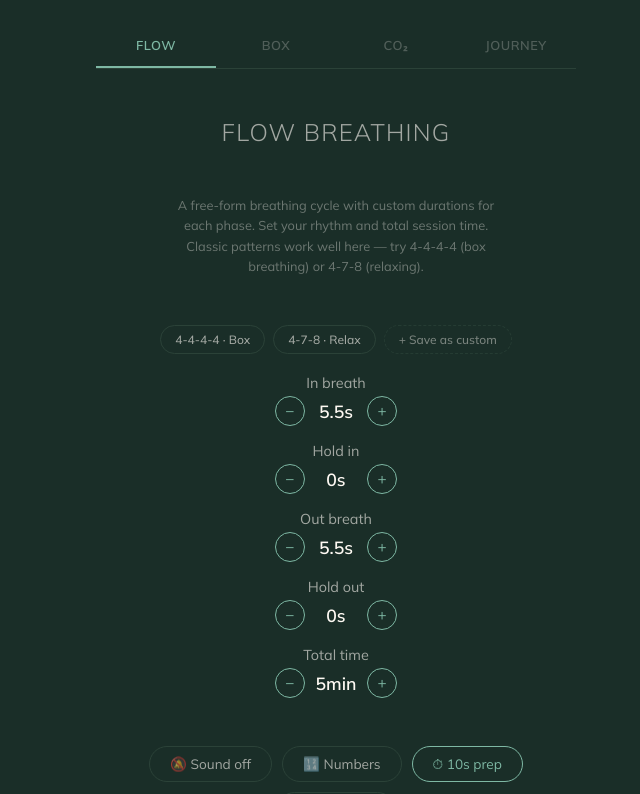
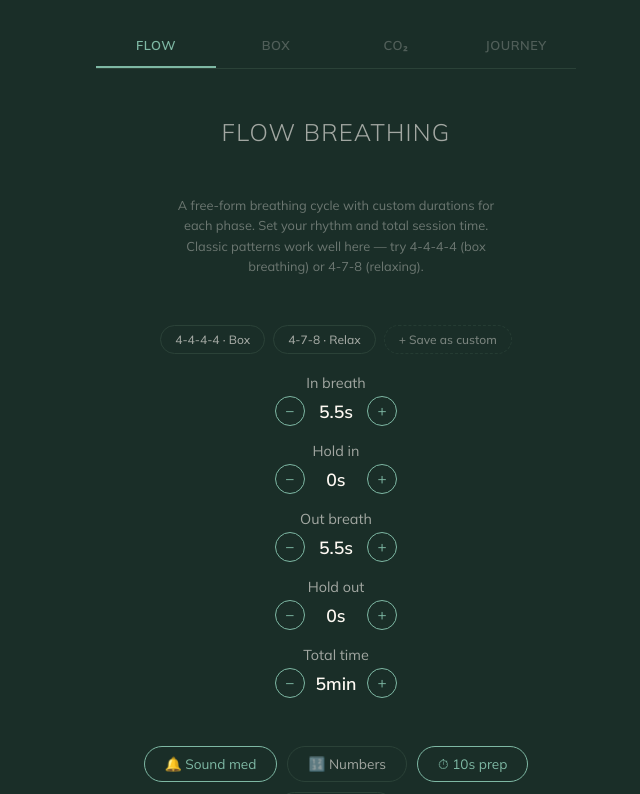
Before and after one commit to nickvunen/lekker-progressief-box-ademen, a React (Vite) app: page / in a window 1280 px wide. Shown: the top 794 px of the page, without its empty margins (304-944 px from the left). Built offline with nearby package versions, Linux system fonts and the light colour scheme; no server answers.

Commit message:
Cycle Sound pill through off/low/med/high with adjustable volume

```diff
--- a/src/App.tsx
+++ b/src/App.tsx
@@ -18,6 +18,29 @@ type Tab =
   | 'breath-journey';
 
 type DisplayMode = 'numbers' | 'bubble';
+
+type SoundLevel = 'off' | 'low' | 'medium' | 'high';
+
+const SOUND_VOLUMES: Record<SoundLevel, number> = {
+  off: 0,
+  low: 0.35,
+  medium: 0.65,
+  high: 1,
+};
+
+const SOUND_CYCLE: readonly SoundLevel[] = [
+  'off',
+  'low',
+  'medium',
+  'high',
+] as const;
+
+const SOUND_LABELS: Record<SoundLevel, string> = {
+  off: '🔕 Sound off',
+  low: '🔔 Sound low',
+  medium: '🔔 Sound med',
+  high: '🔔 Sound high',
+};
 
 type FlowPreset = {
   breatheIn: number;
@@ -72,9 +95,9 @@ function App() {
     'progressiveBox.roundsPerIncrement',
     2,
   );
-  const [soundEnabled, setSoundEnabled] = usePersistedState(
-    'soundEnabled',
-    false,
+  const [soundLevel, setSoundLevel] = usePersistedState<SoundLevel>(
+    'soundLevel',
+    'medium',
   );
   const [displayMode, setDisplayMode] = usePersistedState<DisplayMode>(
     'displayMode',
@@ -200,9 +223,10 @@ function App() {
   const isActive = isRunning || isPrepping;
 
   const toggleSound = () => {
-    const next = !soundEnabled;
-    setSoundEnabled(next);
-    gong.setEnabled(next);
+    setSoundLevel((level) => {
+      const idx = SOUND_CYCLE.indexOf(level);
+      return SOUND_CYCLE[(idx + 1) % SOUND_CYCLE.length];
+    });
   };
 
   const toggleDisplayMode = () => {
@@ -266,8 +290,11 @@ function App() {
     music.currentTime = 0;
   };
 
-  // Sync gong enabled state on mount
-  gong.setEnabled(soundEnabled);
+  // Sync gong enabled/volume state with the current sound level. Runs on
+  // every render (cheap — just ref writes). On mount this also hydrates
+  // from the persisted level so a refresh keeps the user's choice.
+  gong.setEnabled(soundLevel !== 'off');
+  gong.setVolume(SOUND_VOLUMES[soundLevel]);
 
   const cancelPrep = useCallback(() => {
     if (prepRafRef.current !== null) {
@@ -607,11 +634,11 @@ function App() {
           <div className="actions">
             <div className="toggle-row">
               <button
-                className={`sound-toggle ${soundEnabled ? 'sound-on' : ''}`}
+                className={`sound-toggle ${soundLevel !== 'off' ? 'sound-on' : ''}`}
                 onClick={toggleSound}
-                aria-label={soundEnabled ? 'Disable sound' : 'Enable sound'}
+                aria-label={`Sound level: ${soundLevel}`}
               >
-                {soundEnabled ? '🔔 Sound on' : '🔕 Sound off'}
+                {SOUND_LABELS[soundLevel]}
               </button>
 
               {(activeTab === 'progressive-box' ||
--- a/src/useGong.ts
+++ b/src/useGong.ts
@@ -30,10 +30,10 @@ const SRCS: Record<SoundKey, string> = {
 // than the source is pointless, so any fade duration is clamped to this.
 const SOURCE_MAX_SECONDS = 16;
 
-// Base playback level for the stoppable phase cue sounds (0–1). Lower than
-// 1.0 so the bell sits behind background music without overwhelming it.
+// Base playback level for all phase cue and free sounds (0–1). Mutable —
+// App.tsx drives this via setVolume based on the user's soundLevel pill.
 // The fade envelope ramps from this level down to silence.
-const CUE_VOLUME = 0.65;
+let cueVolume = 0.65;
 
 // ─── HTMLAudioElement path (iOS) ──────────────────────────────────────────────
 // HTML5 audio has 10+ years of reliable iOS support. We use it here because
@@ -69,7 +69,7 @@ function htmlStartFade(audio: HTMLAudioElement, fadeSeconds: number) {
   const durMs = Math.min(fadeSeconds, SOURCE_MAX_SECONDS) * 1000;
   if (durMs <= 0) return;
   const startTime = performance.now();
-  audio.volume = CUE_VOLUME;
+  audio.volume = cueVolume;
   // Detect iOS locking the volume at 1.0: if the write we just made didn't
   // stick, we know fades won't work on this device → disable and bail.
   audio.volume = 0.5;
@@ -78,7 +78,7 @@ function htmlStartFade(audio: HTMLAudioElement, fadeSeconds: number) {
     audio.volume = 1;
     return;
   }
-  audio.volume = CUE_VOLUME;
+  audio.volume = cueVolume;
   const step = (now: number) => {
     const t = (now - startTime) / durMs;
     if (t >= 1) {
@@ -86,7 +86,7 @@ function htmlStartFade(audio: HTMLAudioElement, fadeSeconds: number) {
       htmlFadeRaf = null;
       return;
     }
-    audio.volume = CUE_VOLUME * (1 - t);
+    audio.volume = cueVolume * (1 - t);
     htmlFadeRaf = requestAnimationFrame(step);
   };
   htmlFadeRaf = requestAnimationFrame(step);
@@ -129,6 +129,7 @@ function htmlPlayFree(key: SoundKey) {
   const audio = htmlAudio?.[key];
   if (!audio) return;
   audio.currentTime = 0;
+  audio.volume = cueVolume;
   audio.play().catch(() => {});
 }
 
@@ -142,7 +143,7 @@ function htmlPlayStoppable(key: SoundKey, fadeSeconds?: number) {
   const audio = htmlAudio?.[key];
   if (!audio) return;
   audio.currentTime = 0;
-  audio.volume = CUE_VOLUME;
+  audio.volume = cueVolume;
   audio.play().catch(() => {});
   htmlCurrentStoppable = audio;
   if (fadeSeconds && fadeSeconds > 0) {
@@ -258,7 +259,9 @@ function playFree(key: SoundKey) {
   if (!buffer) return;
   const source = ctx.createBufferSource();
   source.buffer = buffer;
-  source.connect(ctx.destination);
+  const gain = ctx.createGain();
+  gain.gain.setValueAtTime(cueVolume, ctx.currentTime);
+  source.connect(gain).connect(ctx.destination);
   source.start(0);
 }
 
@@ -271,7 +274,7 @@ function playStoppable(key: SoundKey, fadeSeconds?: number) {
   source.buffer = buffer;
   const gain = ctx.createGain();
   const now = ctx.currentTime;
-  gain.gain.setValueAtTime(CUE_VOLUME, now);
+  gain.gain.setValueAtTime(cueVolume, now);
   if (fadeSeconds && fadeSeconds > 0) {
     const durSeconds = Math.min(fadeSeconds, SOURCE_MAX_SECONDS);
     // Linear supplementary ramp on top of the source's baked-in exponential
@@ -297,6 +300,13 @@ export function useGong() {
 
   const setEnabled = useCallback((enabled: boolean) => {
     enabledRef.current = enabled;
+  }, []);
+
+  // Updates the base playback level used by subsequent play calls.
+  // In-flight sounds keep their current level (cleaner handoff than
+  // retroactively mutating running Web Audio gain nodes or HTMLAudio volume).
+  const setVolume = useCallback((volume: number) => {
+    cueVolume = Math.max(0, Math.min(1, volume));
   }, []);
 
   const warmUp = useCallback(async (priorityKey?: SoundKey) => {
@@ -391,6 +401,7 @@ export function useGong() {
     warmUp,
     preWarm,
     setEnabled,
+    setVolume,
     enabledRef,
   };
 }
```
